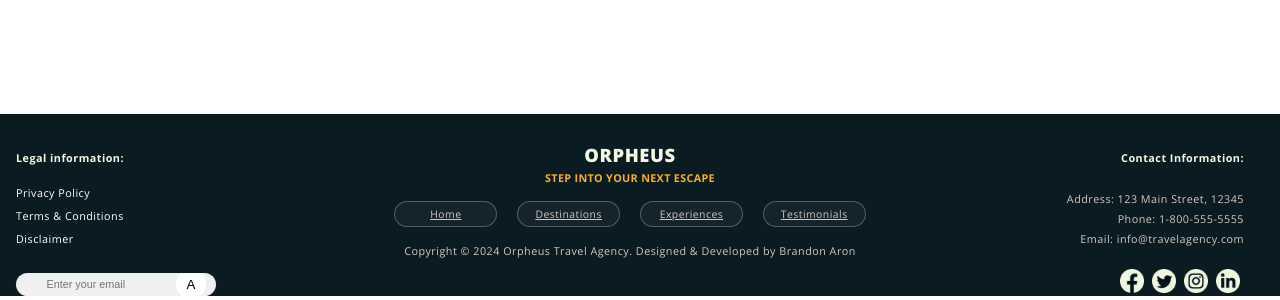
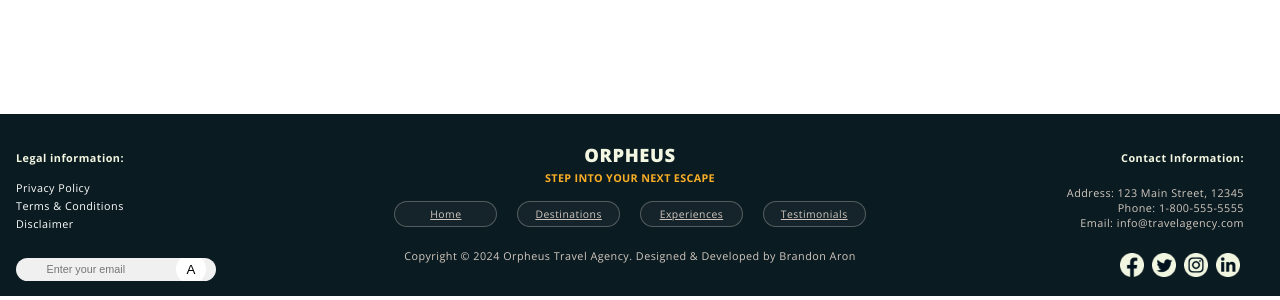
Before and after one commit to Brandon1138/orpheus-website, a React (Create React App) app: page / in a window 1280 px wide. Shown: the part 2331-2631 px from the top of the page. Built offline with nearby package versions, Linux system fonts and the light colour scheme.

Commit message:
Fixed some of the footer spacing

```diff
--- a/src/styles/Footer.css
+++ b/src/styles/Footer.css
@@ -13,16 +13,16 @@ body {
   background-color: #0A1B21;
   font-family: "Open Sans", sans-serif;
   color: #F3F7E1;
-  letter-spacing: 0.03em;
+  letter-spacing: 0.03rem;
   display: grid;
   grid-template-columns: 1fr 1fr 1fr; /* This creates a three-column layout */
   align-items: start; /* This aligns items to the start of the grid cell */
-  gap: 1em;
+  gap: 1rem;
   justify-content: center;
   align-items: center;
-  padding: 1em;
+  padding: 1rem;
   flex-wrap: wrap;
-  gap: 1em;
+  gap: 1rem;
   align-items: baseline;
   height: 150px;
 }
@@ -35,7 +35,7 @@ body {
 }
 
 .footer-bottom {
-  margin-top: 20px;
+  margin-top: 25px;
 }
 
 .footer-bottom p {
@@ -83,7 +83,7 @@ body {
 
 .legal-info {
   display: block;
-  margin-top: -15px; /* Adjust this value as needed */
+  margin-top: -20px; /* Adjust this value as needed */
   margin-bottom: 2px; /* Adjust this value as needed */
 }
 
@@ -111,7 +111,7 @@ body {
 }
 
 .contact-info {
-  margin-top: 1px; /* Adjust this value as needed */
+  margin-top: -5px; /* Adjust this value as needed */
   margin-bottom: 12px; /* Adjust this value as needed */
   line-height: 0.7;
   font-size: 0.675rem;
```
